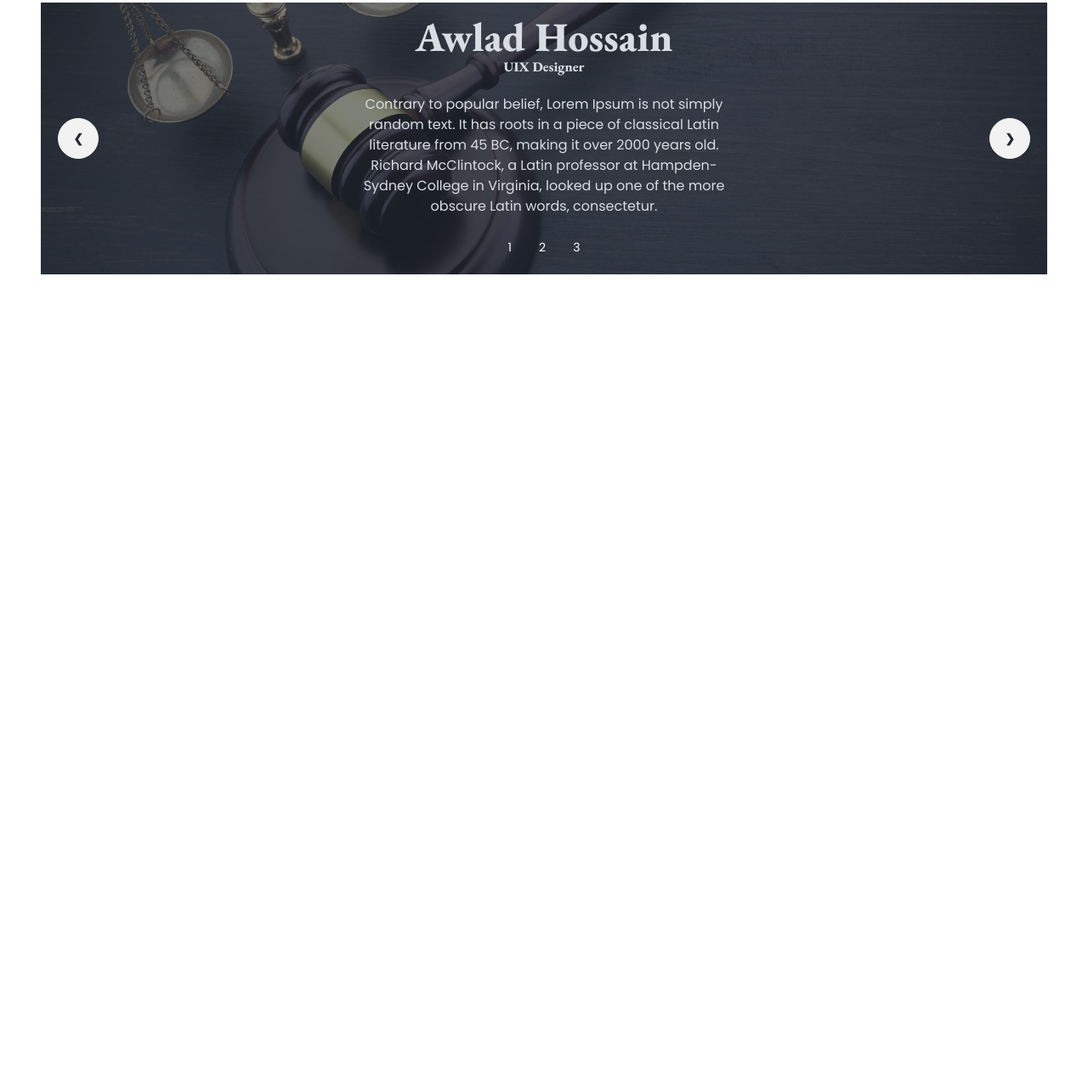
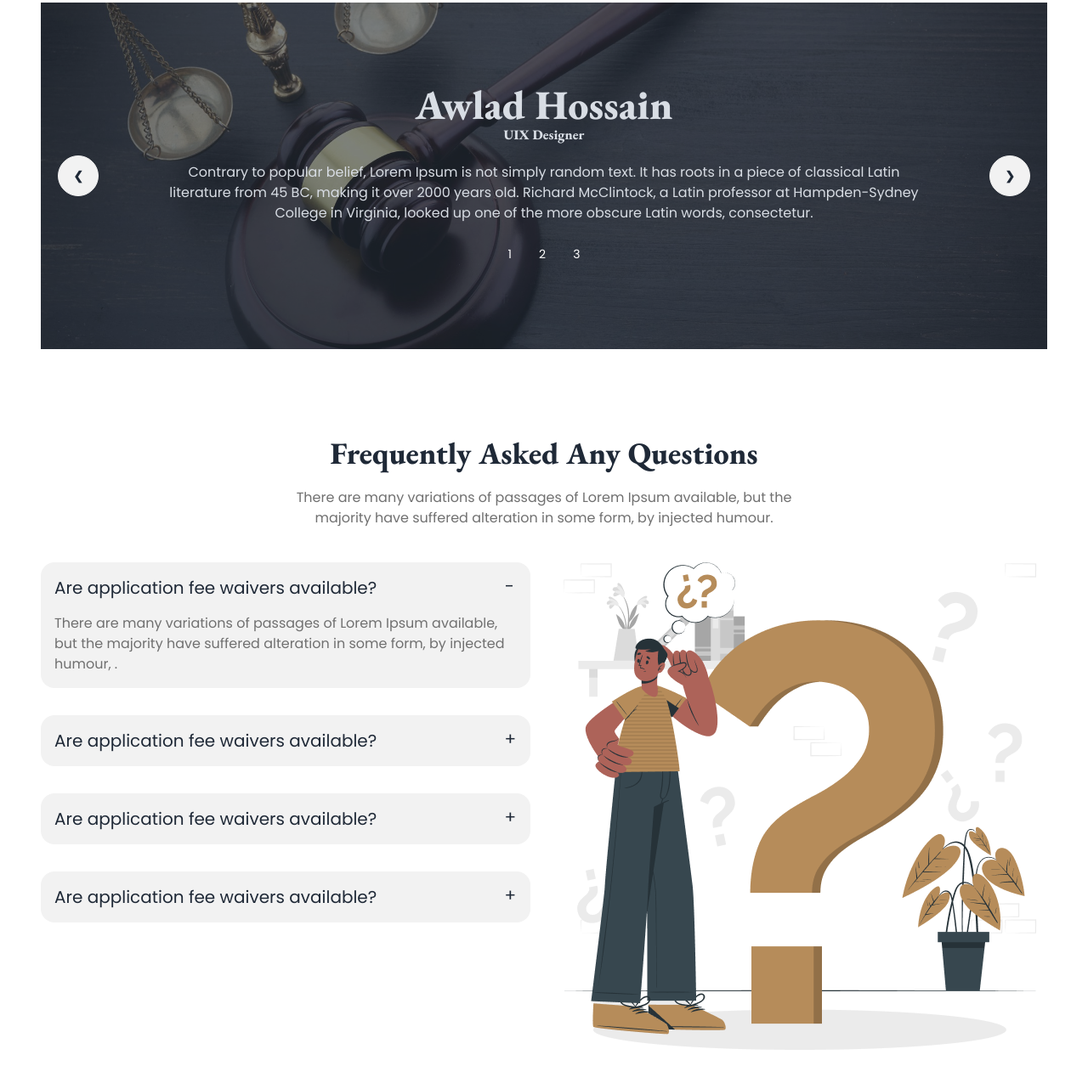
Before and after one commit to maasajal/legal-solutions, a plain HTML site: page index.html in a window 1280 px wide. Shown: the part 1875-3150 px from the top of the page at 85% size. Before the commit the page ends 2253 px from the top, so only its background shows below. Drawn offline with nearby package versions, Linux system fonts and the light colour scheme.

Commit message:
Frequently Asked Any Questions added

```diff
--- a/index.html
+++ b/index.html
@@ -372,7 +372,7 @@
             >
               <div class="hero-overlay bg-opacity-60"></div>
               <div class="hero-content text-center text-neutral-content">
-                <div class="max-w-md">
+                <div class="max-w-4xl py-20">
                   <h1 class="text-5xl font-bold">Awlad Hossain</h1>
                   <h4 class="mb-5 font-bold">UIX Designer</h4>
                   <p class="mb-5">
@@ -405,7 +405,7 @@
             >
               <div class="hero-overlay bg-opacity-60"></div>
               <div class="hero-content text-center text-neutral-content">
-                <div class="max-w-md">
+                <div class="max-w-4xl py-20">
                   <h1 class="text-5xl font-bold">Awlad Hossain</h1>
                   <h4 class="mb-5 font-bold">UIX Designer</h4>
                   <p class="mb-5">
@@ -438,7 +438,7 @@
             >
               <div class="hero-overlay bg-opacity-60"></div>
               <div class="hero-content text-center text-neutral-content">
-                <div class="max-w-md">
+                <div class="max-w-4xl py-20">
                   <h1 class="text-5xl font-bold">Awlad Hossain</h1>
                   <h4 class="mb-5 font-bold">UIX Designer</h4>
                   <p class="mb-5">
@@ -466,6 +466,79 @@
           </div>
         </div>
       </section>
+      <!-- Frequently Asked Any Questions -->
+      <section class="py-12">
+        <div class="max-w-2xl mx-auto px-5 text-center">
+          <h2 class="text-3xl md:text-4xl font-extrabold">
+            Frequently Asked Any Questions
+          </h2>
+          <p class="my-5 text-paragraph leading-6">
+            There are many variations of passages of Lorem Ipsum available, but
+            the majority have suffered alteration in some form, by injected
+            humour.
+          </p>
+        </div>
+        <!-- Flex container  -->
+        <div class="flex flex-col md:flex-row gap-8 justify-center my-10 px-5 md:px-0">
+          <div class="flex-1 flex flex-col gap-8">
+            <div class="collapse collapse-plus bg-base-200">
+              <input type="radio" name="my-accordion-3" checked="checked" />
+              <div class="collapse-title text-xl font-medium">
+                Are application fee waivers available?
+              </div>
+              <div class="collapse-content">
+                <p class="text-paragraph leading-6">
+                  There are many variations of passages of Lorem Ipsum
+                  available, but the majority have suffered alteration in some
+                  form, by injected humour, .
+                </p>
+              </div>
+            </div>
+            <div class="collapse collapse-plus bg-base-200">
+              <input type="radio" name="my-accordion-3" />
+              <div class="collapse-title text-xl font-medium">
+                Are application fee waivers available?
+              </div>
+              <div class="collapse-content">
+                <p class="text-paragraph leading-6">
+                  There are many variations of passages of Lorem Ipsum
+                  available, but the majority have suffered alteration in some
+                  form, by injected humour, .
+                </p>
+              </div>
+            </div>
+            <div class="collapse collapse-plus bg-base-200">
+              <input type="radio" name="my-accordion-3" />
+              <div class="collapse-title text-xl font-medium">
+                Are application fee waivers available?
+              </div>
+              <div class="collapse-content">
+                <p class="text-paragraph leading-6">
+                  There are many variations of passages of Lorem Ipsum
+                  available, but the majority have suffered alteration in some
+                  form, by injected humour, .
+                </p>
+              </div>
+            </div>
+            <div class="collapse collapse-plus bg-base-200">
+              <input type="radio" name="my-accordion-3" />
+              <div class="collapse-title text-xl font-medium">
+                Are application fee waivers available?
+              </div>
+              <div class="collapse-content">
+                <p class="text-paragraph leading-6">
+                  There are many variations of passages of Lorem Ipsum
+                  available, but the majority have suffered alteration in some
+                  form, by injected humour, .
+                </p>
+              </div>
+            </div>
+          </div>
+          <div class="flex-1">
+            <img src="./images/faq.png" alt="faq" />
+          </div>
+        </div>
+      </section>
     </main>
     <footer class="footer bg-black text-white">
       <div class="container mx-auto lg:px-12"></div>
```
